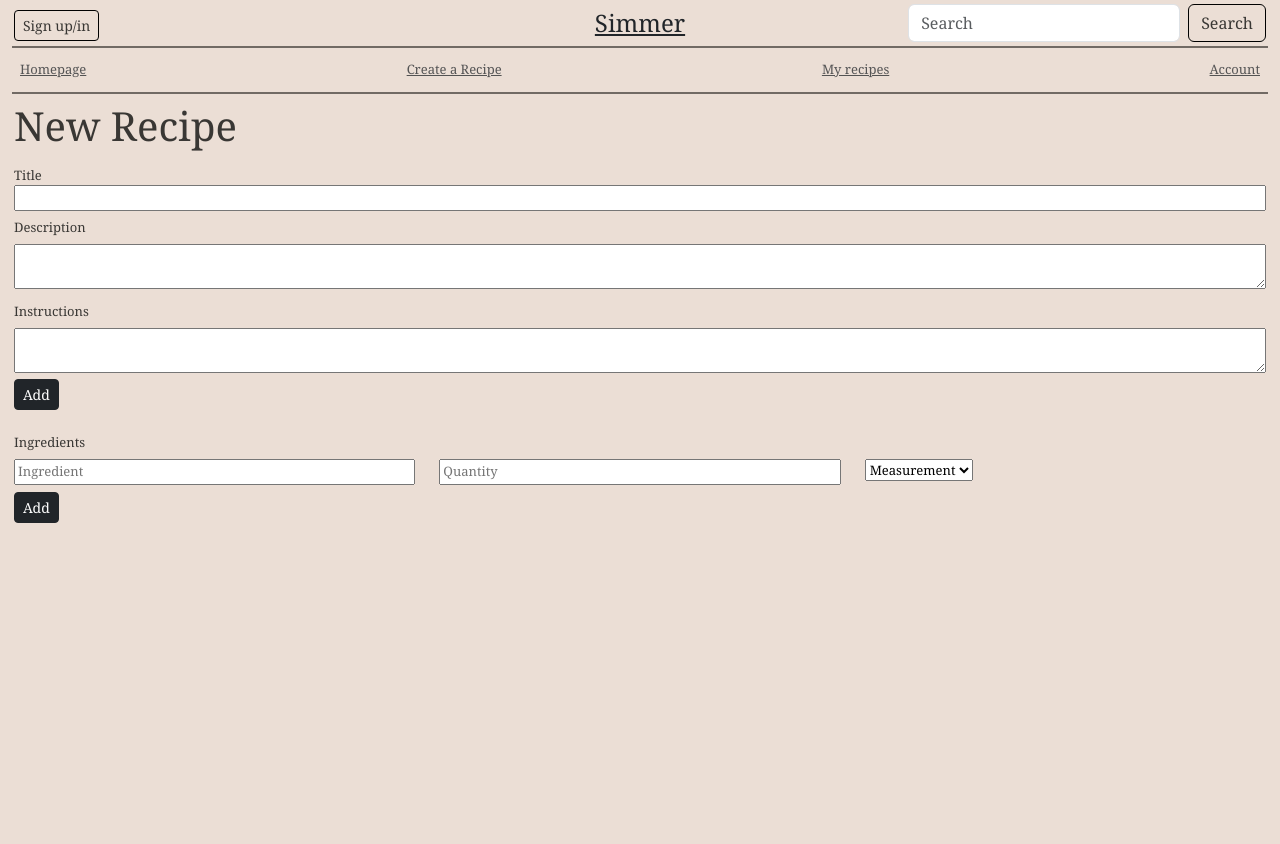
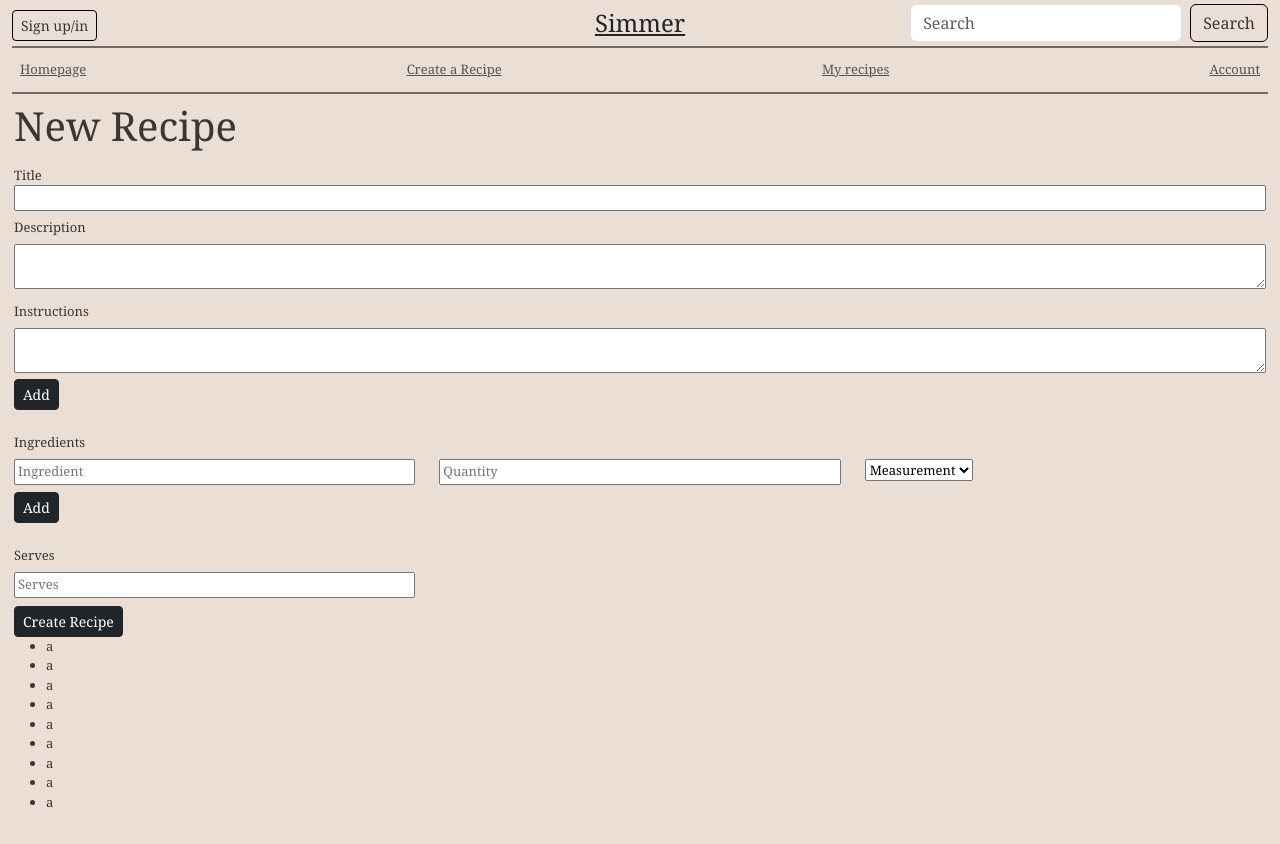
Before and after one commit to Bat-Jen-21/simmer-final-project, a Django app: page /create/ in a window 1280 px wide. Before the commit the page ends 523 px from the top, so only its background shows below. Run offline with Django 5.2, Linux system fonts and the light colour scheme.

Commit message:
Morning session, Finished basic form frontend ready to impliment database interaction

```diff
--- a/recipes/static/recipes/js/create.js
+++ b/recipes/static/recipes/js/create.js
@@ -50,6 +50,11 @@ function nextItem(event){
     let newText = "";
 
     if (which.getAttribute("name") === "ingredients"){
+        // Check the value is an int
+        if ((isNaN(ins[1].value))){
+            alert("Amount must be a number");
+            return;
+        }
         newText = String(ins[1].value) + " " + String(ins[2].value).toLowerCase() + " of "  + String(ins[0].value)
     }
     else newText = String(ins[0].value)
--- a/recipes/templates/recipes/create.html
+++ b/recipes/templates/recipes/create.html
@@ -34,7 +34,9 @@
                     </div>
             </div>
             <div class="row">
+                <div class="col-12">
                     <ol id="instruct-list"></ol>
+                </div>
             </div>
         </div>
         <!-- Add Ingredient button -->
@@ -64,8 +66,40 @@
             </div>
         </div>
         <div class="row">
+            <div class="col-12">
                 <ol id="ingredients-list"></ol>
             </div>
+        </div>
+
+        <div class="form-group" name="Serves">
+            <label class="col col-form-label col-form-label>">Serves</label>
+            <div class="row">
+                <div class="col-4">
+                    <input type="number" placeholder="Serves">
+                </div>
+            </div>
+        </div>
+
+        <div class="form-group">
+            <div class="row">
+                <div class="col-3">
+                    <button type="submit" value="Submit" class="btn btn-dark btn-sm" style="margin-top: 8px">Create Recipe</button>
+                </div>
+            </div>
+        </div>
+
+        <ul>
+            <li>a</li>
+            <li>a</li>
+            <li>a</li>
+            <li>a</li>
+            <li>a</li>
+            <li>a</li>
+            <li>a</li>
+            <li>a</li>
+            <li>a</li>
+
+        </ul>
     </fieldset>
     </form>
 
--- a/static/css/styles.css
+++ b/static/css/styles.css
@@ -45,3 +45,18 @@ input, textarea{
 .topbar {
     border-bottom: 2px solid #716a64;
 }
+
+ol#instruct-list, ol#ingredients-list {
+    margin-left: 0;
+    padding-left: 0;
+    list-style-position: inside; /* Optional, controls where list markers are rendered */
+}
+
+.hdr{
+    background-color: #ebded5 ;
+}
+
+.header-main-stack{
+    display: flex;
+    flex-direction: column;
+}
--- a/templates/base.html
+++ b/templates/base.html
@@ -11,8 +11,9 @@
     </head>
     <body class="main">
       <div class="container-fluid">
+        <div class="header-main-stack sticky-top">
           <!-- HEADER -->
-          <header class="hdr topbar blog-header py-1 sticky-top">
+            <div class="hdr topbar blog-header py-1">
                 <div class="row flex-nowrap justify-content-between align-items-center">
                   <div class="col-4 pt-1" >
                     <a class="btn btn-sm btn-outline-secondary top-button" href="#" >Sign up/in</a>
@@ -27,10 +28,8 @@
                     </form>
                   </div>
                 </div>
-            </header>
-
-          <!-- Header layer 2 -->
-          <div class="hdr topbar nav-scroller py-1 mb-2">
+              </div>
+            <div class="hdr topbar nav-scroller py-1 mb-2 ">
               <nav class="nav d-flex justify-content-between">
                 <a class="p-2 text-muted" href="/">Homepage</a>
                 <a class="p-2 text-muted" href="/create">Create a Recipe</a>
@@ -38,13 +37,19 @@
                 <a class="p-2 text-muted" href="#">Account</a>
               </nav>
             </div>
+        </div>
+
+          <!-- Header layer 2 -->
+
 
             <main>
               {% block content %}{% endblock %} </p>
             </main>
 
+          </div>
             <script src="https://cdn.jsdelivr.net/npm/@popperjs/core@2.11.8/dist/umd/popper.min.js" integrity="sha384-I7E8VVD/ismYTF4hNIPjVp/Zjvgyol6VFvRkX/vR+Vc4jQkC+hVqc2pM8ODewa9r" crossorigin="anonymous"></script>
             <script src="https://cdn.jsdelivr.net/npm/bootstrap@5.3.3/dist/js/bootstrap.min.js" integrity="sha384-0pUGZvbkm6XF6gxjEnlmuGrJXVbNuzT9qBBavbLwCsOGabYfZo0T0to5eqruptLy" crossorigin="anonymous"></script>
 
+
       </body>
 </html>
```
Lines whose indentation alone changed are shown as unchanged.
